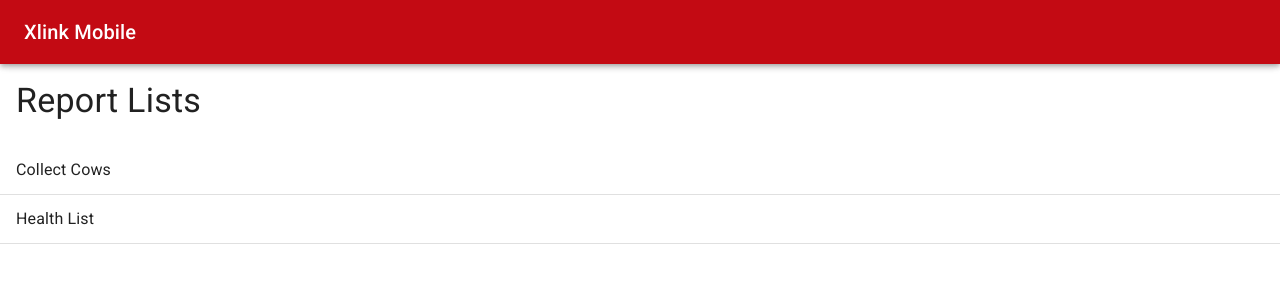
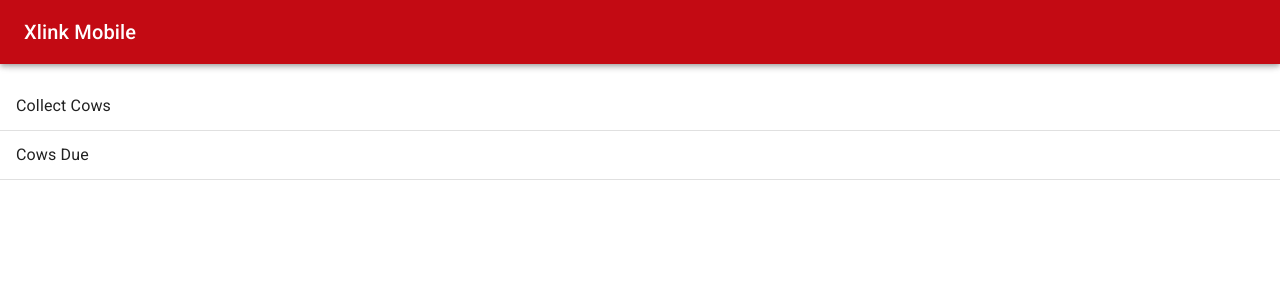
Before and after one commit to jcdeichmann/xlink-viewer, a React (Create React App) app: page /#/ in a window 1280 px wide. Shown: the top 300 px of the page. Built offline with nearby package versions, Linux system fonts and the light colour scheme.

Commit message:
add cows due report and make report reusable

```diff
--- a/src/App.js
+++ b/src/App.js
@@ -7,7 +7,7 @@
   HashRouter
 } from "react-router-dom";
 import { Home } from "./components/Home";
-import { CollectCowsReport } from "./components/CollectCowsReport";
+import { CollectCowsReport, CowsDueReport } from "./components/Reports";
 
 
 const theme = createMuiTheme({
@@ -34,6 +34,9 @@
           <Route path="/collect-cows/">
             <CollectCowsReport></CollectCowsReport>
           </Route>
+          <Route path="/cows-due/">
+            <CowsDueReport></CowsDueReport>
+          </Route>
           <Route path="/">
             <Home></Home>
           </Route>
--- a/src/components/Home.js
+++ b/src/components/Home.js
@@ -15,8 +15,8 @@
           <ListItem divider button component="a" href="#/collect-cows">
             <ListItemText primary="Collect Cows"></ListItemText>
           </ListItem>
-          <ListItem divider button component="a" href="#/collect-cows">
-            <ListItemText primary="Health List"></ListItemText>
+          <ListItem divider button component="a" href="#/cows-due">
+            <ListItemText primary="Cows Due"></ListItemText>
           </ListItem>
         </List>
       </Box>
--- a/src/components/NavBar.js
+++ b/src/components/NavBar.js
@@ -13,7 +13,7 @@
         zIndex: "10",
         backgroundColor: "#c30a13"
       }}></Box>
-      <AppBar position="sticky" style={{ clipPath: "inset(0px -10px -10px -10px)" }}>
+      <AppBar position="absolute" style={{ clipPath: "inset(0px -10px -10px -10px)" }}>
         <Toolbar>
           {props.button}
           <Typography variant="h6">Xlink Mobile</Typography>
--- a/src/components/CollectCowsReport.js
+++ b/src/components/Reports.js
@@ -2,8 +2,20 @@
 import moment from "moment";
 import { Report } from "./Report";
 import { prioritizeData } from "../lib/prioritizeData";
+import { fetchCollectCows, fetchCowsDue } from "../lib/xlinkClient";
 
-export const CollectCowsReport = () => {
+export const CollectCowsReport = (props) => {
+
+  return (<ReportWithData reportName="Collect Cows" fetchData={fetchCollectCows}></ReportWithData>)
+};
+
+export const CowsDueReport = (props) => {
+
+  return (<ReportWithData reportName="Cows Due" fetchData={fetchCowsDue}></ReportWithData>)
+};
+
+
+const ReportWithData = (props) => {
 
   const [data, setData] = useState([null, null, null, null, null, null, null]);
   const [isLoading, setLoading] = useState(true);
@@ -11,8 +23,7 @@
 
   var fetchNewData = () => {
     setLoading(true);
-    fetch("https://xlink-worker.jcdeichmann.workers.dev/collect-cows")
-      .then(res => res.json())
+    props.fetchData()
       .then(
         async (result) => {
           await new Promise(r => setTimeout(r, 300));
@@ -36,6 +47,6 @@
   }, []);
 
   return (
-    <Report reportName="Collect Cows" data={data} refreshTime={time} refreshReport={fetchNewData} isLoading={isLoading}></Report>
+    <Report reportName={props.reportName} data={data} refreshTime={time} refreshReport={fetchNewData} isLoading={isLoading}></Report>
   );
-};
+}
--- /dev/null
+++ b/src/lib/xlinkClient.js
@@ -0,0 +1,15 @@
+const XLINK_API_BASE = "https://xlink-worker.jcdeichmann.workers.dev/"
+
+
+export const fetchCollectCows = () => {
+    return fetchFromXlink("collect-cows")
+}
+
+export const fetchCowsDue = () => {
+    return fetchFromXlink("cows-due")
+}
+
+const fetchFromXlink = (path) => {
+    return fetch(XLINK_API_BASE + path)
+      .then(res => res.json())
+}
```
